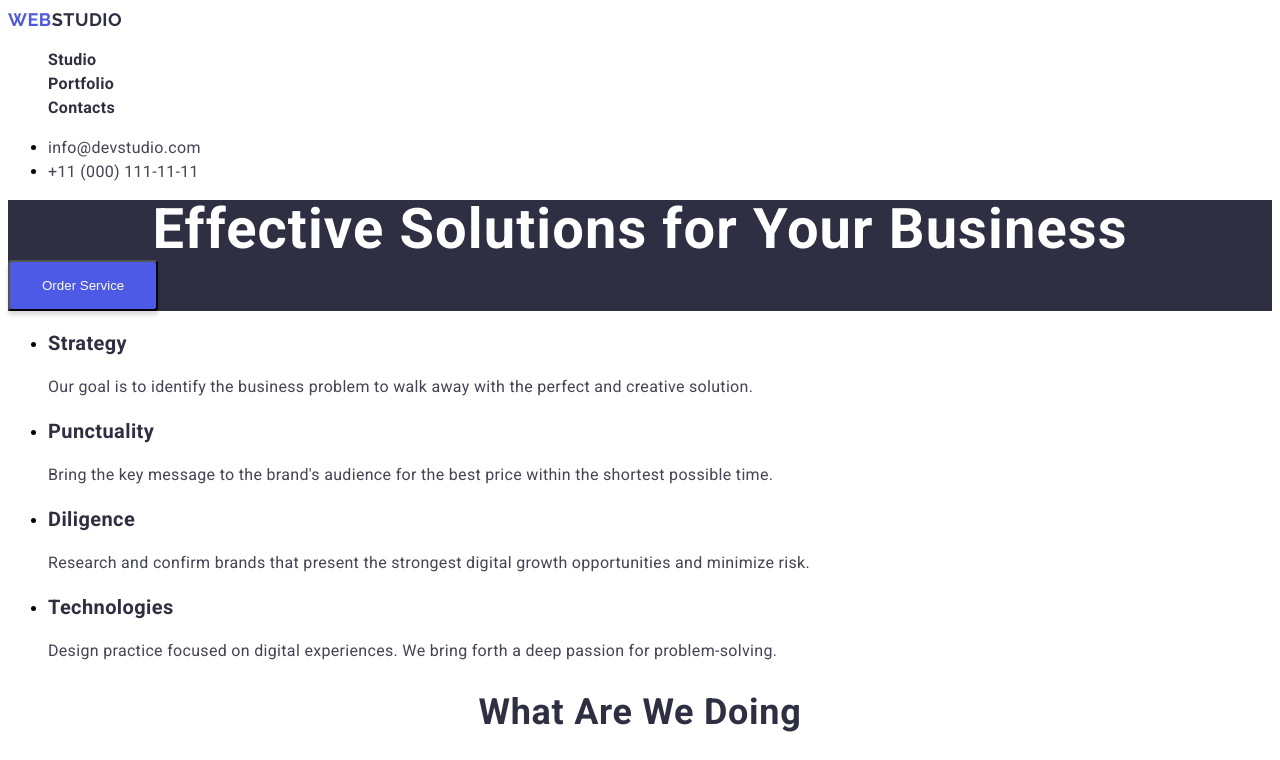
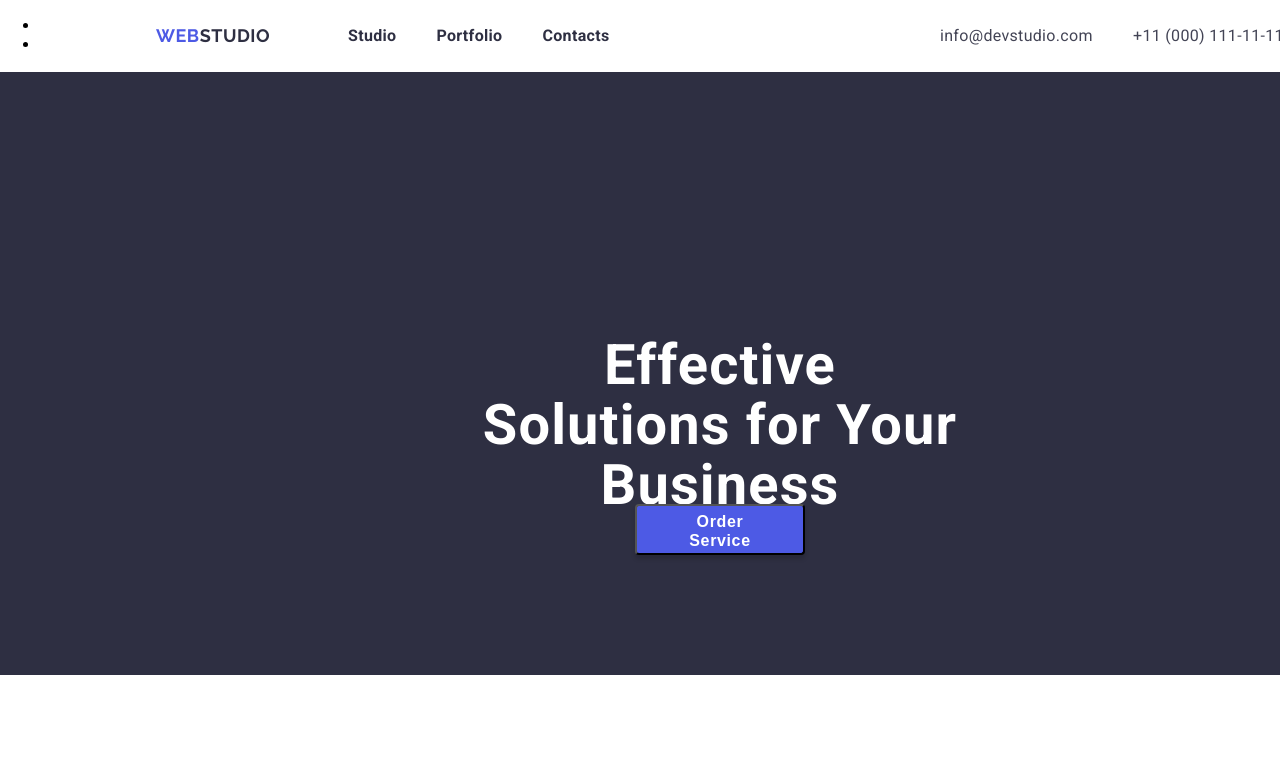
Before and after one commit to olegkurica/goit-markup-hw-02, a plain HTML site: page index.html in a window 1280 px wide. Shown: the top 760 px of the page. Drawn offline with Linux system fonts and the light colour scheme.

Commit message:
update styles.css

```diff
--- a/css/styles.css
+++ b/css/styles.css
@@ -8,9 +8,17 @@ body {
 
 /* _______ HEADER SECTION _______ */
 
+.header {
+    position: absolute;
+    width: 1440px;
+    height: 72px;
+    left: 0px;
+    top: 0px;
+    background: #FFFFFF;
+}
+
 .header-logo {
     font-family: 'Raleway';
-    font-style: normal;
     font-weight: 800;
     font-size: 18px;
     line-height: 1.33;
@@ -21,13 +29,38 @@ body {
     text-transform: uppercase;
     color: #2E2F42;
     text-decoration: none;
+    display: flex;
+    flex-direction: row;
+    align-items: flex-start;
+    padding: 0px;
+    position: absolute;
+    width: 115px;
+    height: 24px;
+    left: 156px;
+    top: 24px;
 }
 
 .header-logo>span {
     color: #4D5AE5;
 }
 
+.header-list {
+    display: flex;
+    flex-direction: row;
+    align-items: flex-start;
+    padding: 0px;
+    gap: 40px;
+    position: absolute;
+    width: 261px;
+    height: 24px;
+    left: 348px;
+    top: 24px;
+    margin: 0;
+}
+
 .header-link {
+    width: 48px;
+    height: 24px;
     font-weight: 600;
     font-size: 16px;
     line-height: 1.5;
@@ -41,26 +74,45 @@ body {
 }
 
 .header-mail {
-    color: #434455;
+    position: absolute;
+    width: 153px;
+    height: 24px;
+    left: 940px;
+    top: 24px;
+    font-family: 'Roboto';
+    font-style: normal;
     font-weight: 400;
     font-size: 16px;
     line-height: 1.5;
     letter-spacing: 0.02em;
+    color: #434455;
     text-decoration: none;
 }
 
 .header-phone {
-    color: #434455;
+    position: absolute;
+    width: 151px;
+    height: 24px;
+    left: 1133px;
+    top: 24px;
+    font-family: 'Roboto';
+    font-style: normal;
     font-weight: 400;
     font-size: 16px;
     line-height: 1.5;
     letter-spacing: 0.02em;
+    color: #434455;
     text-decoration: none;
 }
 
 /* ________ HERO SECTION ________ */
 
 .hero {
+    position: absolute;
+    width: 1440px;
+    height: 603px;
+    left: 0px;
+    top: 72px;
     background: #2E2F42;
 }
 
@@ -72,9 +124,19 @@ body {
     letter-spacing: 0.02em;
     margin: 0;
     color: #FFFFFF;
+    position: absolute;
+    width: 492px;
+    height: 120px;
+    left: 474px;
+    top: 264px;
 }
 
 .hero-btn {
+    position: absolute;
+    width: 170px;
+    height: 51px;
+    left: 635px;
+    top: 432px;
     background: #4D5AE5;
     box-shadow: 0px 4px 4px rgba(0, 0, 0, 0.15);
     border-radius: 4px;
@@ -87,9 +149,75 @@ body {
     cursor: pointer;
 }
 
+.hero-btn>span {
+    width: 106px;
+    height: 19px;
+    font-weight: 600;
+    font-size: 16px;
+    line-height: 1.18;
+    display: flex;
+    align-items: center;
+    letter-spacing: 0.04em;
+    color: #FFFFFF;
+}
+
 /* _______ SKILL SECTION _______ */
 
+.skill-feature-s {
+    display: flex;
+    flex-direction: column;
+    align-items: flex-start;
+    padding: 0px;
+    gap: 8px;
+    position: absolute;
+    width: 264px;
+    height: 104px;
+    left: 156px;
+    top: 795px;
+}
+
+.skill-feature-p {
+    display: flex;
+    flex-direction: column;
+    align-items: flex-start;
+    padding: 0px;
+    gap: 8px;
+    position: absolute;
+    width: 264px;
+    height: 104px;
+    left: 444px;
+    top: 795px;
+}
+
+.skill-feature-d {
+    display: flex;
+    flex-direction: column;
+    align-items: flex-start;
+    padding: 0px;
+    gap: 8px;
+    position: absolute;
+    width: 264px;
+    height: 104px;
+    left: 732px;
+    top: 795px;
+}
+
+.skill-feature-t {
+    display: flex;
+    flex-direction: column;
+    align-items: flex-start;
+    padding: 0px;
+    gap: 8px;
+    position: absolute;
+    width: 264px;
+    height: 104px;
+    left: 1020px;
+    top: 795px;
+}
+
 .skill-name {
+    width: 264px;
+    height: 24px;
     font-weight: 600;
     font-size: 20px;
     line-height: 1.2;
@@ -99,6 +227,8 @@ body {
 }
 
 .skill-descr {
+    width: 264px;
+    height: 72px;
     font-weight: 400;
     font-size: 16px;
     line-height: 1.5;
@@ -110,6 +240,11 @@ body {
 /* _______ GALLERY SECTION _______ */
 
 .gallery-title {
+    position: absolute;
+    width: 322px;
+    height: 40px;
+    left: 559px;
+    top: 1019px;
     font-weight: 600;
     font-size: 36px;
     line-height: 1.11;
@@ -119,11 +254,45 @@ body {
     color: #2E2F42;
 }
 
+.gallery-item-a {
+    display: flex;
+    flex-direction: column;
+    align-items: flex-start;
+    padding: 0px;
+    position: absolute;
+    width: 360px;
+    height: 300px;
+    left: 156px;
+    top: 1131px;
+}
+
+.gallery-item-b {
+    display: flex;
+    flex-direction: column;
+    align-items: flex-start;
+    padding: 0px;
+    position: absolute;
+    width: 360px;
+    height: 300px;
+    left: 540px;
+    top: 1131px;
+}
+
+.gallery-item-c {
+    display: flex;
+    flex-direction: column;
+    align-items: flex-start;
+    padding: 0px;
+    position: absolute;
+    width: 360px;
+    height: 300px;
+    left: 924px;
+    top: 1131px;
+}
+
 /* _______ TEAM SECTION _______ */
 
-.team {
-
-}
+.team {}
 
 .team-title {
     position: absolute;
@@ -215,6 +384,12 @@ body {
     text-align: center;
     letter-spacing: 0.02em;
     color: #2E2F42;
+    display: flex;
+    flex-direction: column;
+    justify-content: center;
+    align-items: center;
+    padding: 0px;
+    gap: 8px;
 }
 
 .member-descr {
```
